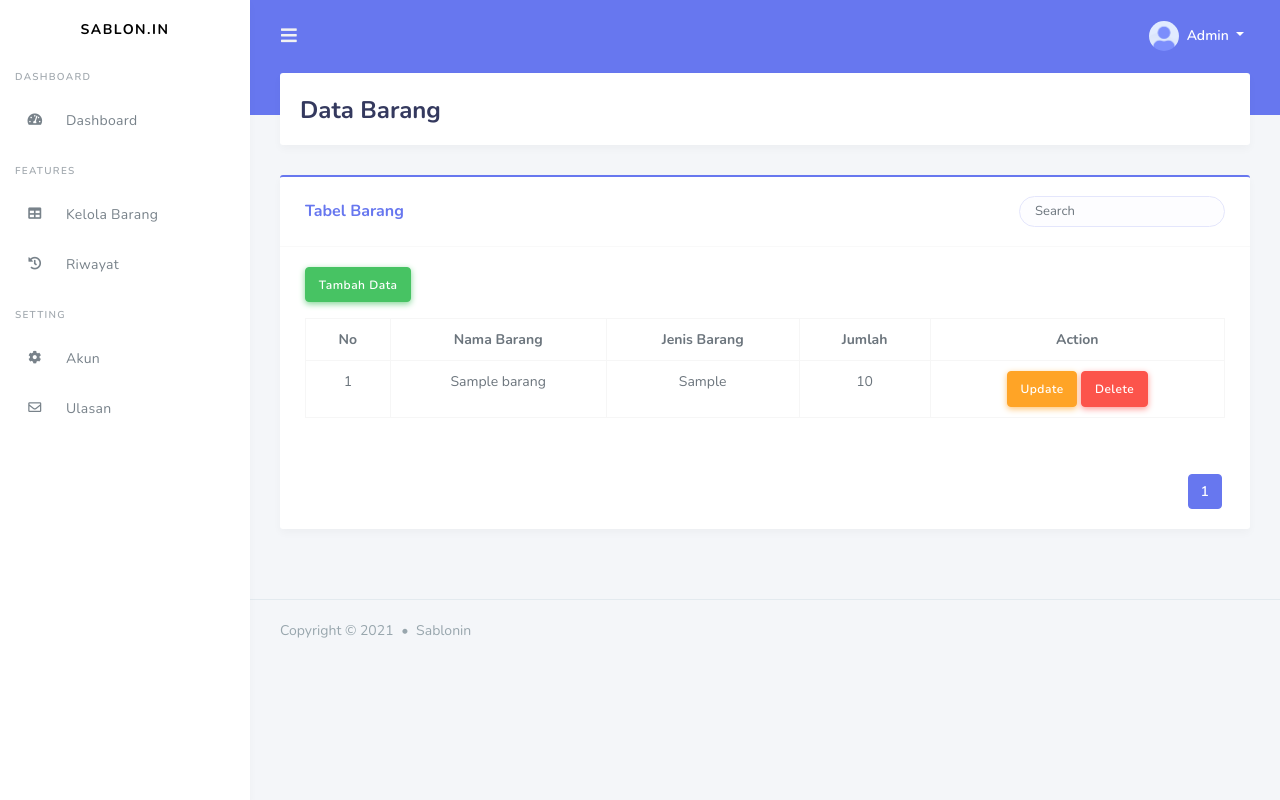
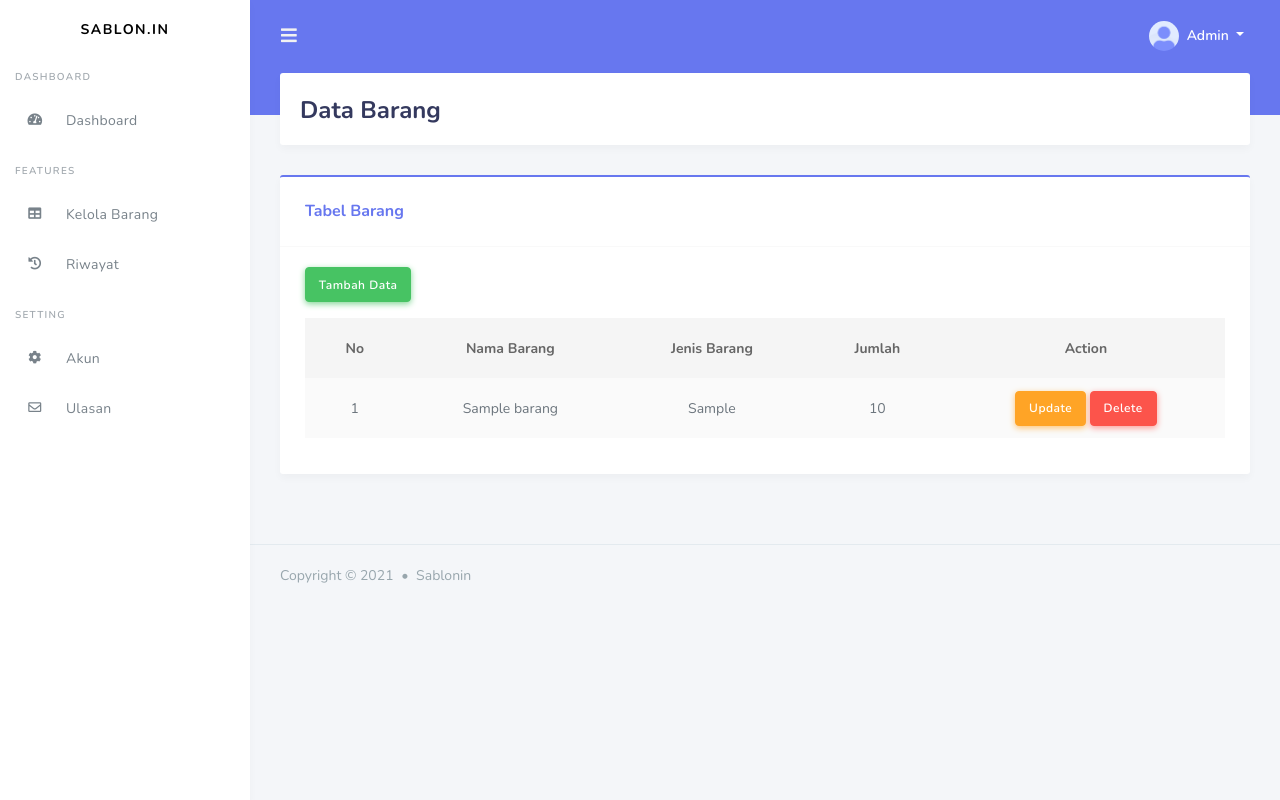
Before and after one commit to billydamas21/sablon.in, a PHP site: page /websites/frontend/KelolaBarang.php in a window 1280 px wide. Run offline with PHP 8.4, Linux system fonts and the light colour scheme; data comes from the database, SQL or seed files in the repository; tables that the repository leaves empty or names only in its code hold one stand-in row (values such as "Sample post"); style sheets or scripts are compiled from the project's sources; some libraries are stand-ins or nearby versions.

Commit message:
update query database & tabel barang

```diff
--- a/websites/backend/DataTable.php
+++ b/websites/backend/DataTable.php
@@ -1,22 +1,20 @@
 <?php
 // memanggil function query
 require 'Functions.php';
-// Query Data akun
+
+// Query Data akun + Jumlah data
+
 $KelolaAkun = query("SELECT * FROM users");
-$JumlahAkun = count(query("SELECT * FROM users"));
+$JumlahDataAkun = count(query("SELECT * FROM users"));
 
-// Query Data + Pagination barang
-$JumlahDataPerHalamanBarang = 10;
+
+$Barang = query("SELECT * FROM kelola_barang");
 $JumlahDataBarang = count(query("SELECT * FROM kelola_barang"));
-$JumlahHalamanBarang = ceil($JumlahDataBarang / $JumlahDataPerHalamanBarang);
-$HalamanAktifBarang = (isset($_GET["halaman"])) ? $_GET["halaman"] : 1;
-$AwalDataBarang = ($JumlahDataPerHalamanBarang * $HalamanAktifBarang) - $JumlahDataPerHalamanBarang;
-$Barang = query("SELECT * FROM kelola_barang LIMIT $AwalDataBarang, $JumlahDataPerHalamanBarang");
 
-// Query Data + Pagination Riwayat
-$JumlahDataPerHalamanRiwayat = 10;
+
+$Riwayat = query("SELECT * FROM riwayat_barang");
 $JumlahDataRiwayat = count(query("SELECT * FROM riwayat_barang"));
-$JumlahHalamanRiwayat = ceil($JumlahDataRiwayat / $JumlahDataPerHalamanRiwayat);
-$HalamanAktifRiwayat = (isset($_GET["halaman"])) ? $_GET["halaman"] : 1;
-$AwalDataRiwayat = ($JumlahDataPerHalamanRiwayat * $HalamanAktifRiwayat) - $JumlahDataPerHalamanRiwayat;
-$Riwayat = query("SELECT * FROM riwayat_barang LIMIT $AwalDataRiwayat, $JumlahDataPerHalamanRiwayat");
+
+
+$Ulasan = query("SELECT * FROM kelola_ulasan");
+$JumlahDataRiwayat = count(query("SELECT * FROM kelola_ulasan"));
--- a/websites/frontend/KelolaBarang.php
+++ b/websites/frontend/KelolaBarang.php
@@ -14,16 +14,12 @@
                     <div class="card card-primary">
                         <div class="card-header">
                             <h4>Tabel Barang</h4>
-                            <div class="card-header-form">
-                                <form>
-                                    <input type="text" name="searchBarang" class="form-control" placeholder="Search">
-                                </form>
-                            </div>
                         </div>
                         <div class="card-body">
                             <a href="TambahBarang.php" class="btn btn-success mb-3">Tambah Data</a>
                             <div class="table-responsive">
-                                <table class="table table-bordered table-md text-center">
+                                <table class="table table-striped text-center" id="table-1">
+                                    <thead>
                                         <tr>
                                             <th>No</th>
                                             <th>Nama Barang</th>
@@ -31,7 +27,9 @@
                                             <th>Jumlah</th>
                                             <th>Action</th>
                                         </tr>
-                                    <?php $i = $AwalDataBarang + 1; ?>
+                                    </thead>
+                                    <tbody>
+                                        <?php $i = 1; ?>
                                         <!-- Looping Array -->
                                         <?php foreach ($Barang as $row) : ?>
                                             <tr>
@@ -46,34 +44,9 @@
                                             </tr>
                                             <?php $i++; ?>
                                         <?php endforeach; ?>
+                                    </tbody>
                                 </table>
                             </div>
-                        </div>
-                        <!-- Pagination -->
-                        <div class="card-footer text-right">
-                            <nav class="d-inline-block">
-                                <ul class="pagination mb-0">
-                                    <?php if ($HalamanAktifBarang > 1) : ?>
-                                        <li class="page-item ">
-                                            <a class="page-link" href="?halaman=<?= $HalamanAktifBarang - 1; ?>" tabindex="-1"><i class="fas fa-chevron-left"></i></a>
-                                        </li>
-                                    <?php endif; ?>
-                                    <?php for ($i = 1; $i <= $JumlahHalamanBarang; $i++) : ?>
-                                        <?php if ($i == $HalamanAktifBarang) : ?>
-                                            <li class="page-item active"><a class="page-link" href="?halaman=<?= $i; ?>"><span class="sr-only">(current)</span><?= $i; ?></a></li>
-                                        <?php else : ?>
-                                            <li class="page-item">
-                                                <a class="page-link" href="?halaman=<?= $i; ?>"><?= $i; ?></a>
-                                            </li>
-                                        <?php endif; ?>
-                                    <?php endfor; ?>
-                                    <?php if ($HalamanAktifBarang < $JumlahHalamanBarang) : ?>
-                                        <li class="page-item">
-                                            <a class="page-link" href="?halaman=<?= $HalamanAktifBarang + 1; ?>"><i class="fas fa-chevron-right"></i></a>
-                                        </li>
-                                    <?php endif; ?>
-                                </ul>
-                            </nav>
                         </div>
                     </div>
                 </div>
```
Lines whose indentation alone changed are shown as unchanged.
